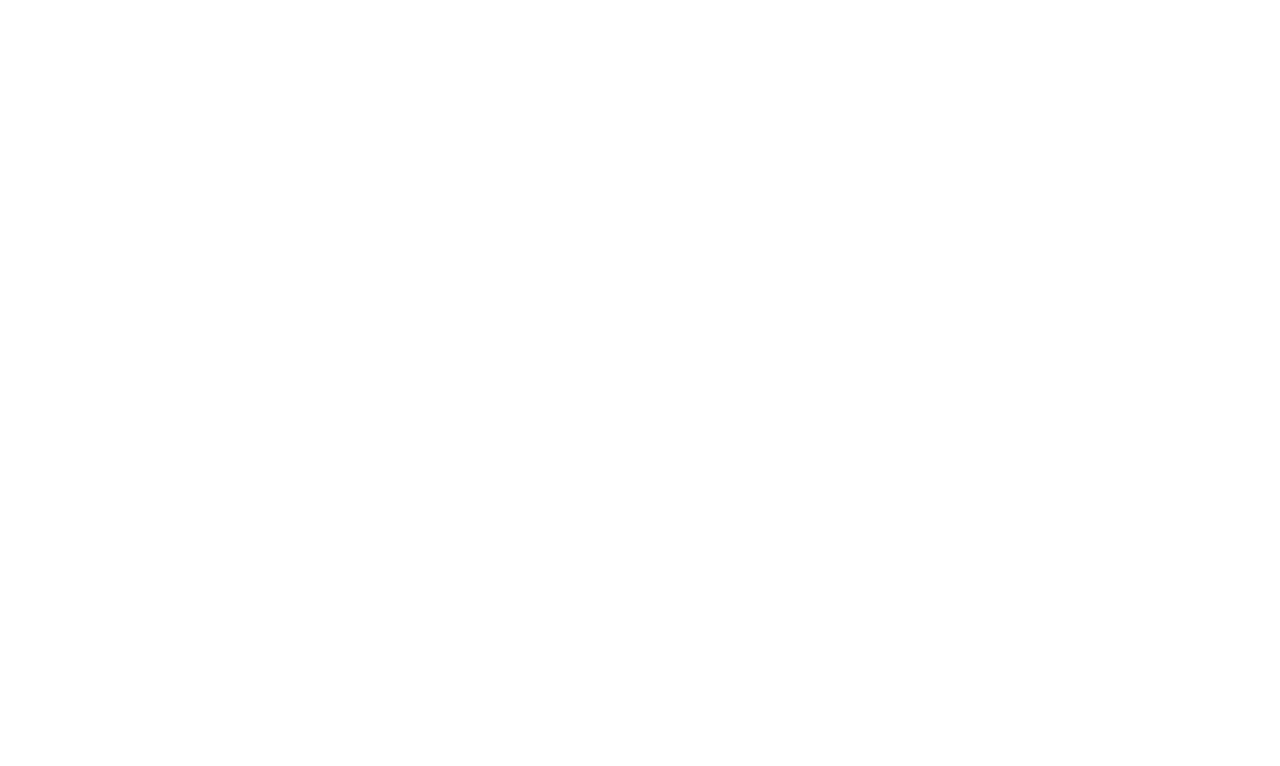
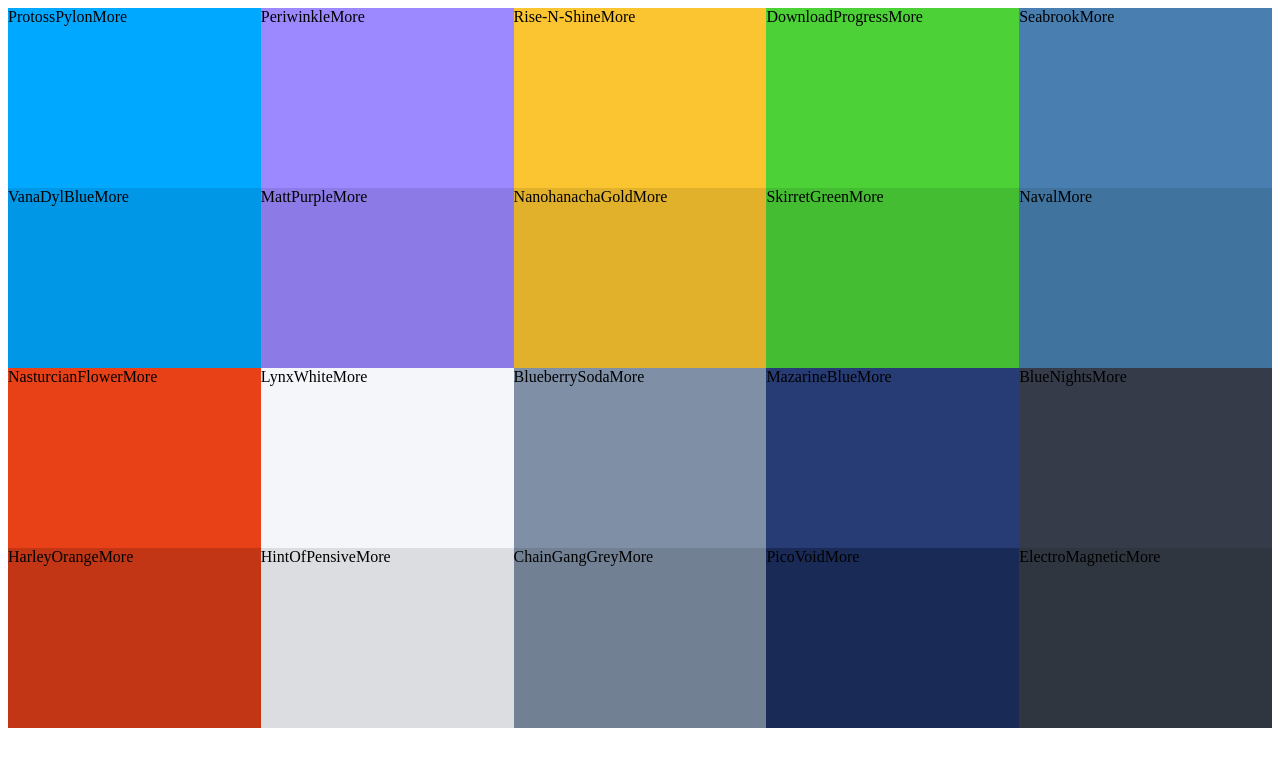
Before and after one commit to JunaidKhan-dev/ReactColors, a React (Create React App) app: page / in a window 1280 px wide. Shown: the top 766 px of the page. Built offline with nearby package versions, Linux system fonts and the light colour scheme.

Commit message:
Add ColorBox

```diff
--- a/package.json
+++ b/package.json
@@ -14,8 +14,8 @@
     "test": "react-scripts test",
     "eject": "react-scripts eject"
   },
-  "eslintConfig": {
-    "extends": "react-app"
+  "standard":{
+  "parser":"babel-eslint"
   },
   "browserslist": {
     "production": [
--- a/src/App.js
+++ b/src/App.js
@@ -2,13 +2,13 @@
 import Palette from './components/Palette'
 import seedColors from './seedColors'
 class App extends Component {
-  state = {  }
-  render() {
+  state = { }
+  render () {
     return (
       <div>
-        <Palette  {...seedColors[4]}/>
+        <Palette {...seedColors[5]} />
       </div>
-     )
+    )
   }
 }
 
--- /dev/null
+++ b/src/components/ColorBox.css
@@ -0,0 +1,9 @@
+.ColorBox{
+  width: 20%;
+  height: 25%;
+  margin: 0 auto;
+  display: inline-block;
+  position: relative;
+  cursor: pointer;
+
+}
--- /dev/null
+++ b/src/components/ColorBox.js
@@ -0,0 +1,16 @@
+import React, { Component } from 'react'
+import './ColorBox.css'
+import './Palette.css'
+class ColorBox extends Component {
+  state = { }
+  render () {
+    return (
+      <div style={{ background: this.props.background }} className='ColorBox'>
+        <span>{this.props.name}</span>
+        <span>More</span>
+      </div>
+    )
+  }
+}
+
+export default ColorBox
--- /dev/null
+++ b/src/components/Palette.css
@@ -0,0 +1,7 @@
+.Palette{
+  height: 100vh;
+}
+
+.Palette-colors{
+  height: 90%;
+}
--- a/src/components/Palette.js
+++ b/src/components/Palette.js
@@ -1,16 +1,22 @@
 import React, { Component } from 'react'
-
+import ColorBox from './ColorBox'
 class Palette extends Component {
-  state = {  }
-  render() {
+  state = { }
+  render () {
+    const colorsBoxes = this.props.colors.map(box => {
+      return (
+        <ColorBox key={box.name} background={box.color} name={box.name} />
+      )
+    })
     return (
       <div className='Palette'>
         <div className='Palette-colors'>
-          {/* bunch of color boxes */}
+          {colorsBoxes}
+
         </div>
         {/* footer here */}
       </div>
-     )
+    )
   }
 }
 
--- a/src/seedColors.js
+++ b/src/seedColors.js
@@ -1,4 +1,4 @@
-let seedColors = [
+const seedColors = [
   {
     paletteName: 'Material UI Colors',
     id: 'material-ui-colors',
```
Also changed, not shown: 1 other file (tests, documents, lock files or other folders).
